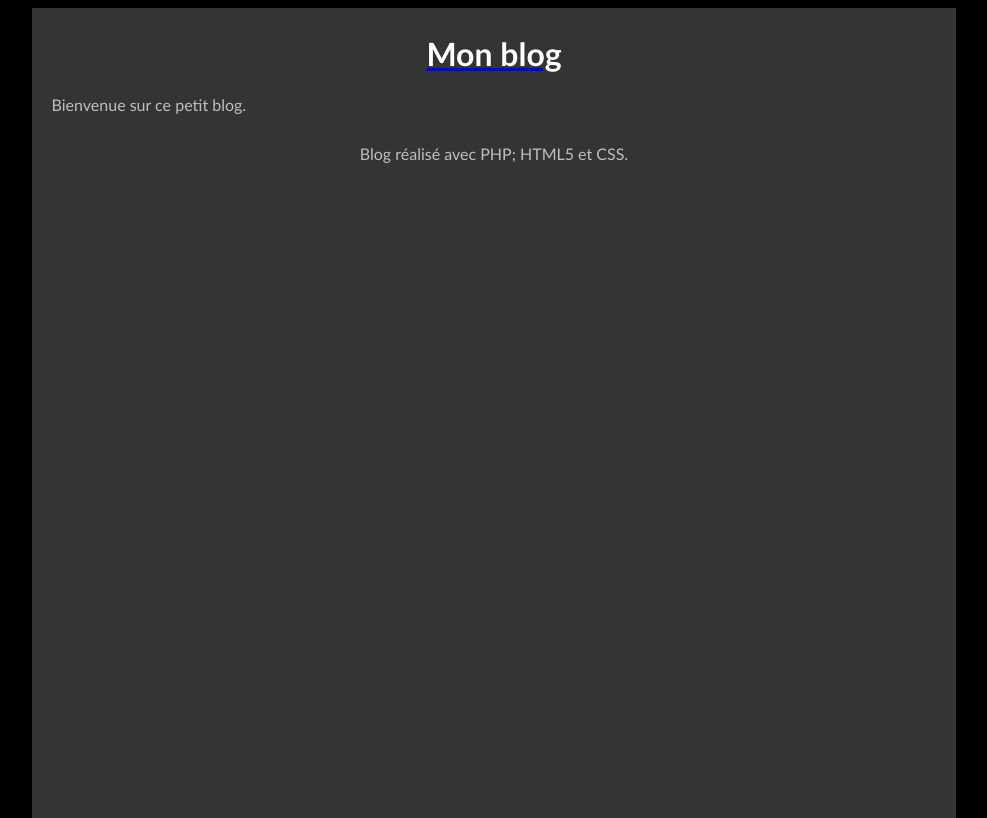
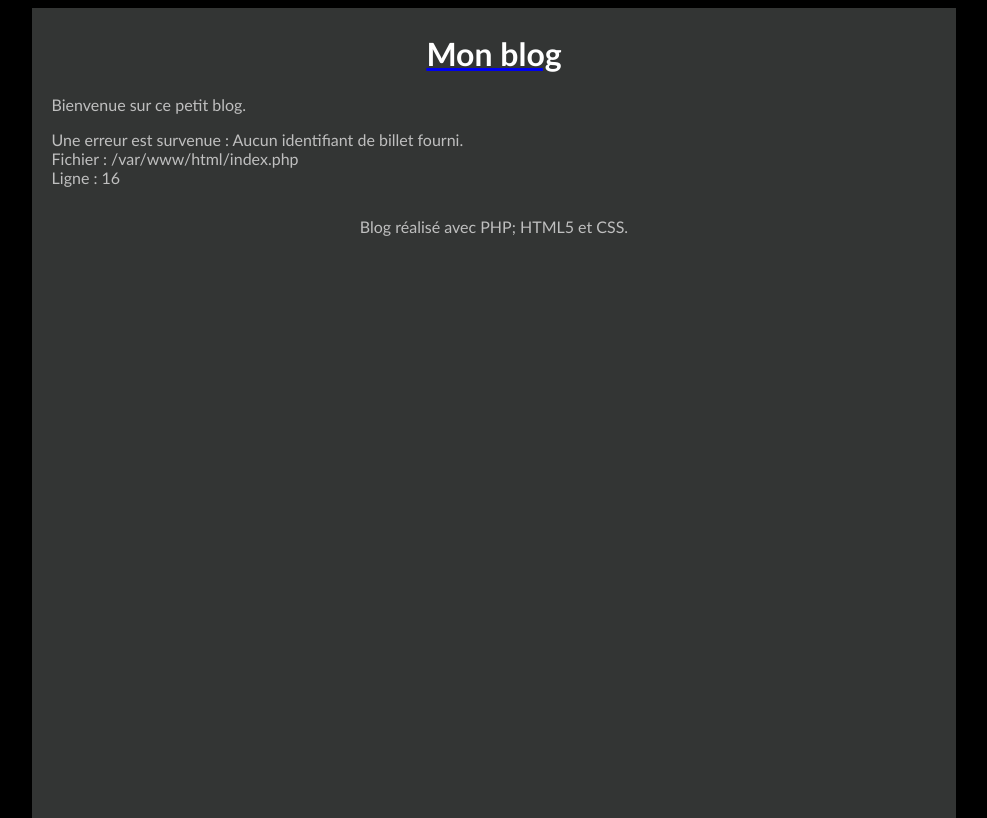
Before and after one commit to cgallitre/p4, a PHP site: page /index.php?action=billet in a window 1280 px wide. Shown: the whole page, without its empty margins (146-1133 px from the left). Run offline with PHP 8.4, Linux system fonts and the light colour scheme; data that the repository does not hold is empty.

Commit message:
MVC Procédural terminé

```diff
--- /dev/null
+++ b/Controleur.php
@@ -0,0 +1,18 @@
+<?php
+
+require 'Modele.php';
+
+function accueil(){
+    $billets = getBillets();
+    require 'vueAccueil.php';
+}
+
+function erreur($msgErreur){
+    require 'vueErreur.php';
+}
+
+function billet($idBillet){
+    $billet = getBillet($idBillet);
+    $commentaires = getCommentaires($idBillet);
+    require 'vueBillet.php';
+}
--- a/index.php
+++ b/index.php
@@ -1,13 +1,28 @@
 <?php
 
-    require 'Modele.php';
+require 'Controleur.php';
 
     try {
-        $billets = getBillets();
-        require 'vueAccueil.php';
+        if (isset($_GET['action'])){
+            if ($_GET['action'] == 'billet'){
+                if (isset($_GET['id'])){
+                    $billet = intval($_GET['id']);
+                    if ($billet != 0){
+                        billet($billet);
+                    } else {
+                        throw new Exception("Identifiant de billet non valide");
+                    }
+                } else {
+                    throw new Exception("Aucun identifiant de billet fourni.");
+                }
+            } else {
+                throw new Exception("Action non valide");
+            }
+        } else {
+            accueil();
+        }
     }
     catch (Exception $e)
     {
-        $msgErreur = $e->getMessage();
-        require 'vueErreur.php';
+       erreur($e->getMessage()  . '<br>Fichier : ' . $e->getFile() . '<br>Ligne : ' . $e->getLine());
     }
--- a/vueAccueil.php
+++ b/vueAccueil.php
@@ -5,7 +5,7 @@
 
     <article>
         <header>
-            <a href="billet.php?id=<?= $billet['id'] ?>">
+            <a href="index.php?action=billet&id=<?= $billet['id'] ?>">
                 <h1 class="titreBillet"><?= $billet['titre'] ?></h1>
             </a>
             <time><?= $billet['date'] ?></time>
```
Also changed, not shown: billet.php (deleted, +0 -23 lines).
